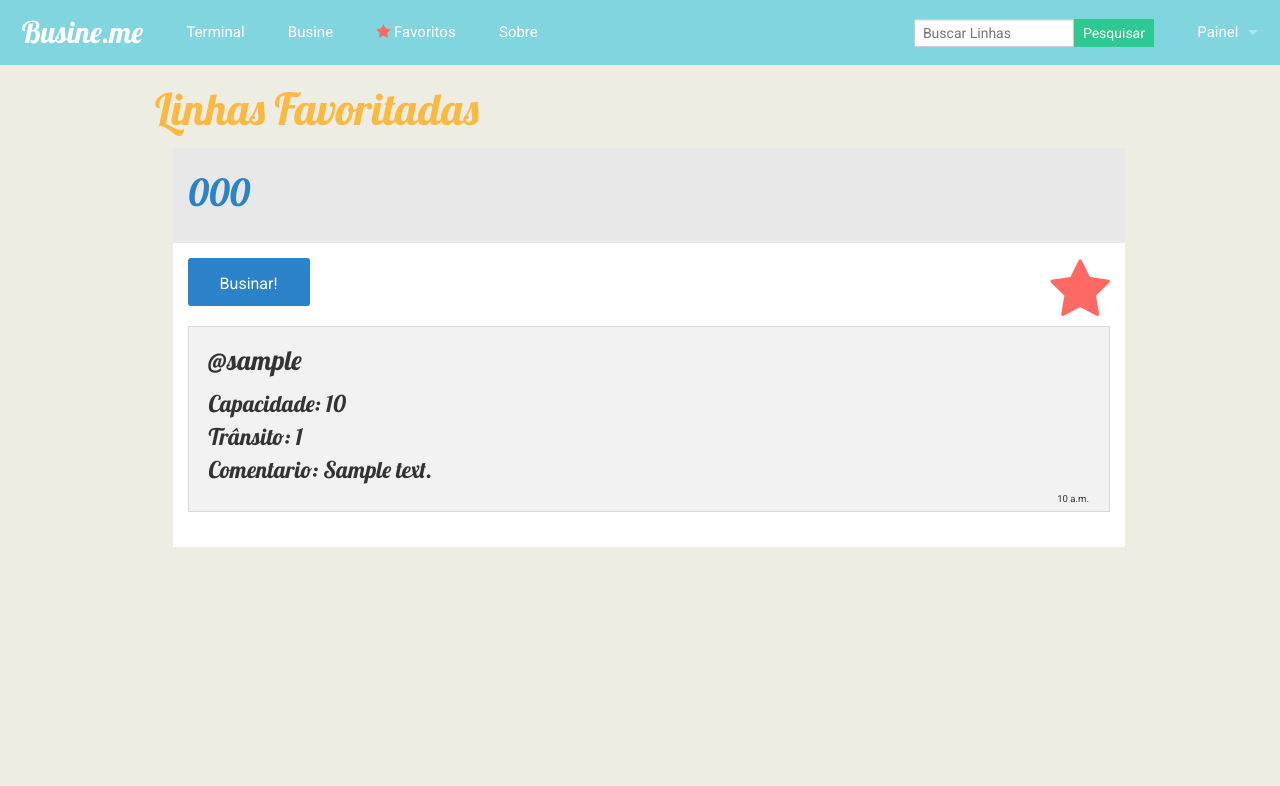
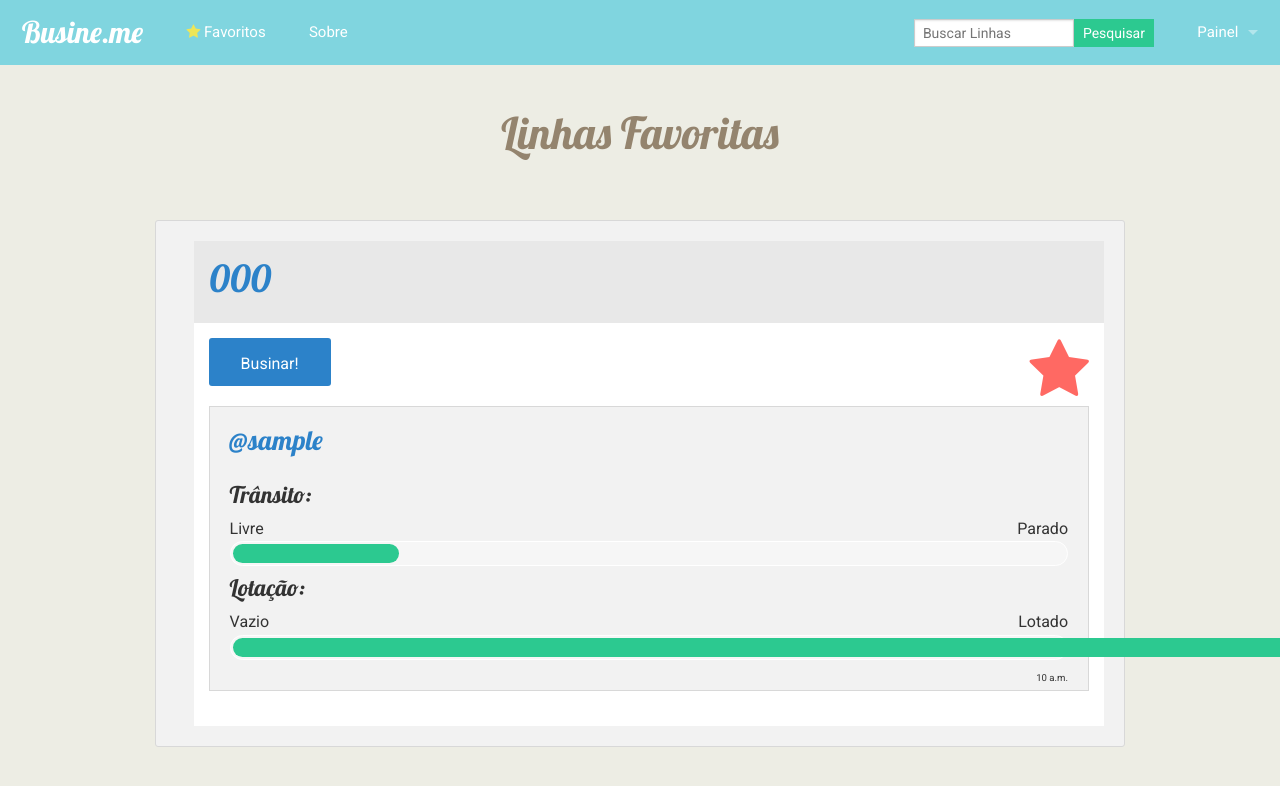
Before and after one commit to aldarionsevero/BusinemeWeb, a Django app: page /fav_page/ in a window 1280 px wide, after a click on "000"; the page is wider, and only the part inside the window is pictured. Shown: the top 786 px of that part. Run offline with Django 3.2, Linux system fonts and the light colour scheme; a user stored in the database is signed in; tables that the repository leaves empty hold one stand-in row (values such as "Sample post").

Commit message:
merge of branches with features done
Signed-off-by: Lucas <lucassalves65@gmail.com>
Signed-off-by: Hale <halegal@gmail.com>

```diff
--- a/api/busline.py
+++ b/api/busline.py
@@ -73,7 +73,6 @@ class BuslineAPI(object):
             buslines = requests.get(url)
             return self._busline_list(buslines.json())
         except Exception, e:
-            print e
             raise ApiException(str(e))
 
     def _company_json_to_object(self, company_json):
--- a/templates/busline_profile.html
+++ b/templates/busline_profile.html
@@ -19,10 +19,10 @@
                             {% endif %}
                         {% endif %}
                         <h3 class="left" value="Resultado">Informações</h3><br><br>
-                        <p>Rota: {{ busline.description }}</p>
+                        <p class="fa fa-bus" > Rota: {{ busline.description }}</p>
                         <p>{{ busline.via }}</p>
                         <p>Percurso: {{ busline.route_size }} KM</p>
-                        <p>Tarifa: R${{ busline.fee }}</p>
+                        <p class="fa fa-money"> Tarifa: R${{ busline.fee }}</p><br>
                         {% if user.is_authenticated %}
                             <input type="submit" class="button round button_size" name='Businar' value="Businar!">
                         {% endif %}
--- a/templates/fav_page.html
+++ b/templates/fav_page.html
@@ -6,34 +6,65 @@
     <div class="row">
         <div class="small-12 large-12 columns">
             <div class="row collapse prefix-round">
+                <br><h1 class="busineme_brown text-center" value='Linhas Favoritas'>Linhas Favoritas</h1><br><br>
+                <div class="panel radius">
                     {% if favorites %}
-                    <h1 class="busineme_orange" value='Linhas Favoritadas' >Linhas Favoritadas</h1>
                         <ul class="accordion" data-accordion>
                             {% for favorite in favorites %}
                                 <li class="accordion-navigation">
-                                <a href="#busline{{forloop.counter}}" value='linha_favoritada' ><h2><span class="busineme_blue">{{favorite.busline.line_number}}</span></h2>
+                                    <a href="#busline{{forloop.counter}}"><h2><span class="busineme_blue">{{favorite.busline.line_number}}</span></h2>
                                 </a>
                                 <div id="busline{{forloop.counter}}" class="content" >
                                     <div class="row">
-                                    <a class="right" href="/un_fav/{{favorite.busline.line_number}}"><span class="fa fa-star busineme_red fa-4x" ></span></a>
+                                        <a class="right" href="/un_fav/{{favorite.busline.line_number}}"><span class="fa fa-star busineme_red fa-4x"></span></a>
                                         <form action="/realizar_post/" method="GET">
                                             <input class="right" type="hidden" name="line_number" value="{{favorite.busline.line_number}}">
                                             <input type="hidden" name="busline_id" value="{{favorite.busline.id}}">
-                                        <input  type="submit" class="button radius button_size" name='Businar!' value="Businar!">
+                                            <input  type="submit" class="button radius button_size" name='Businar' value="Businar!">
                                             {% for post in favorite.busline.posts %}
-                                            <div class="panel">
-                                                <h3 class="left" value="@{{ post.user.username }}" >@{{ post.user.username }} </h3><br>
+                                                <div href="#" data-reveal-id="modalPostDetails{{ post.id }}" class="panel">
+                                                    <h3> <a href"#" name="post-details"
+                                                    class="left" value="@{{ post.user.username }}" >@{{ post.user.username }}  </a></h3><br>
                                                     <p>
-                                                    <h4>Capacidade: {{post.capacity}} </h4>
-                                                    <h4>Trânsito: {{post.traffic}}</h4>
-                                                    <h4>Comentario:
-                                                    {{ post.comment }}
-                                                    </h4>
+                                                        <h4>Trânsito:</h4>
+                                                        <p class="left">Livre</p>
+                                                        <p class="right">Parado</p>
+                                                        <br>
+                                                        <div class="progress large-12 success round"> <span class="meter" style="width: {% widthratio post.traffic 1 20 %}%"></span> </div>
+                                                        <h4>Lotação:</h4>
+                                                        <p class="left">Vazio</p>
+                                                        <p class="right">Lotado</p>
+                                                        <br>
+                                                        <div class="progress large-12 success round"> <span class="meter" style="width: {% widthratio post.capacity 1 20 %}%"></span> </div>
                                                         <small class="right">{{ post.time }}</small>
                                                     </p>
                                                 </div>
+                                                <div id="modalPostDetails{{ post.id }}" class="reveal-modal" data-reveal aria-labelledby="modalTitle" aria-hidden="true" role="dialog">
+                                                    <a class="close-reveal-modal" aria-label="Close">&#215;</a>
+                                                    <h1 id="modalTitle">@{{ post.user.username }}</h1>
+                                                    <h3>Trânsito:</h3>
+                                                    <p class="left">Livre</p>
+                                                    <p class="right">Parado</p>
+                                                    <br>
+                                                    <div class="progress large-12 success round"> <span class="meter" style="width: {% widthratio post.traffic 1 20 %}%"></span> </div>
+                                                    <h3>Lotação:</h3>
+                                                    <p class="left">Vazio</p>
+                                                    <p class="right">Lotado</p>
+                                                    <br>
+                                                    <div class="progress large-12 success round"> <span class="meter" style="width: {% widthratio post.capacity 1 20 %}%"></span> </div>
+                                                    <h3>Comentário</h3>
+                                                    {% if post.comment %}
+                                                        <p class="left">{{ post.comment }}</p>
+                                                    {% else %}
+                                                        <p class="left">Sem comentário. :(</p><br>
+                                                    {% endif %}
+                                                    <center> <div class="flex-video" style="width:290px;height:200px;">
+                                                        <div id="map_canvas" style="width:290px;height:200px;"></div>
+                                                    </div></center>
+                                                    <div>{{post.latitude}}</div>
+                                                    <p class="right">{{ post.time }}</p>
+                                                </div>
                                             {% endfor %}
-
                                         </div>
                                     </form>
                                 </div>
@@ -42,6 +73,7 @@
                     {% else %}
                         <h3> Não há nenhuma linha favoritada</h3>
                     {% endif %}
+                </div>
             </div>
         </div>
     </div>
--- a/templates/topbar.html
+++ b/templates/topbar.html
@@ -9,9 +9,7 @@
         <section class="top-bar-section">
                 <ul class="left">
             {% if user.is_authenticated %}
-                    <li><a href="/">Terminal</a></li>
-                    <li><a href="#">Busine</a></li>
-                    <li><a href="/fav_page/"><span class="fa fa-star busineme_red"></span> Favoritos</a></li>
+                    <li><a href="/fav_page/"><span class="fa fa-star busineme_yellow"></span> Favoritos</a></li>
 
             {% endif %}
                     <li><a href="/sobre/">Sobre</a></li>
@@ -27,16 +25,6 @@
                             <div class="large-4 small-3 medium-6 columns">
                                 <input type="submit" name="pesquisar" class="success button expand" value="Pesquisar">
                             </div>
-
-                            <!-- <div class="row collapse postfix-round">
-                                <div class="large-8 small-9 medium-6 columns">
-                                    <input type="text" name="busline" placeholder="Aniversário do Parley">
-                                </div>
-                                <div class="large-4 small-3 medium-6 columns">
-                                    <input type="submit" name="pesquisar" class="success button postfix round" value="Pesquisar">
-                                </div>
-                            </div>
- -->
                         </div>
                     </form>
                 </li>
```
Also changed, not shown: controllers/post_controller.py (+15 -5 lines), templates/feed_page.html (+39 -38 lines), templates/make_post_page.html (+4 -4 lines), 1 other file. Lines whose indentation alone changed are shown as unchanged.
